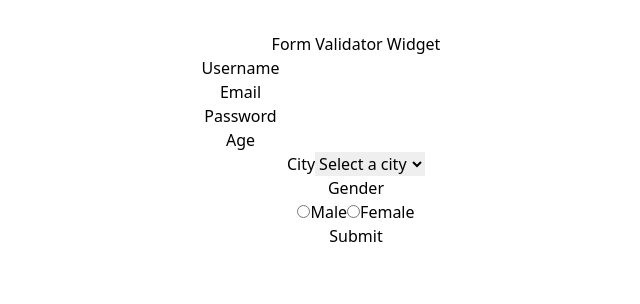
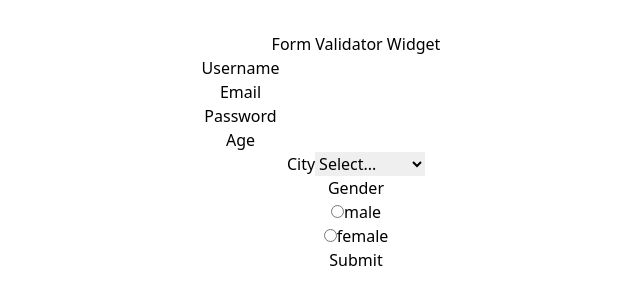
Before and after one commit to sriramsenthill/catalog-week2-assignment, a React (Vite) app: page / in a window 1280 px wide. Shown: the top 304 px of the page, without its empty margins (284-924 px from the left). Built offline with nearby package versions, Linux system fonts and the light colour scheme.

Commit message:
types defined

```diff
--- a/src/App.tsx
+++ b/src/App.tsx
@@ -2,64 +2,26 @@
 import './App.css';
 import React from 'react';
 import FormValidator from './components/FormValidator';
+import { validationRules } from './validation/validationRules';
+import { Field } from './types/types';
 
-// Define the type for validation rules
-interface ValidationRule {
-  rule: (value: string) => boolean;
-  message: string;
-}
+const App = () => {
 
-// Define the shape of your form's initial values
-interface FormData {
-  username: { value?: string; validationRules?: ValidationRule[] };
-  email: { value?: string; validationRules?: ValidationRule[] };
-  password: { value?: string; validationRules?: ValidationRule[] };
-  age: { value?: number; validationRules?: ValidationRule[] };
-  city: { value?: string; validationRules?: ValidationRule[] };
-  gender: { value?: string; validationRules?: ValidationRule[] };
-}
+  const fields: Field[] = [
+    { name: 'username', type: 'text' },
+    { name: 'email', type: 'email' },
+    { name: 'password', type: 'password' },
+    { name: 'age', type: 'number' },
+    { name: 'city', type: 'select', options: ['New York', 'Los Angeles', 'Chicago', 'Houston'] },
+    { name: 'gender', type: 'radio', options: ['male', 'female'] }
+  ];
 
-const initialValues: FormData = {
-  username: {
-    value: '',
-    validationRules: [{ rule: (val) => !!val.trim(), message: 'Username is required' }],
-  },
-  email: {
-    value: '',
-    validationRules: [{ rule: (val) => /\S+@\S+\.\S+/.test(val), message: 'Email is invalid' }],
-  },
-  password: {
-    value: '',
-    validationRules: [
-      {
-        rule: (val) =>
-          /^(?=.*[A-Z])(?=.*\d)(?=.*[@$!%*?&])[A-Za-z\d@$!%*?&]{8,}$/.test(val),
-        message:
-          'Password must be at least 8 characters long, contain at least one uppercase letter, one number, and one special character.',
-      },
-    ],
-  },
-  age: {
-    value: undefined,
-    validationRules: [
-      { rule: (val) => Number.isInteger(Number(val)) && Number(val) > 0 && Number(val) < 120, message: 'Age must be a valid number between 1 and 120.' },
-    ],
-  },
-  city: {
-    value: '',
-    validationRules: [{ rule: (val) => !!val, message: 'City is required.' }],
-  },
-  gender: {
-    value: '',
-    validationRules: [{ rule: (val) => !!val, message: 'Gender is required.' }],
-  },
+  return (
+    <div className="container mx-auto">
+      <h1 className="text-2xl font-bold mb-4">Form Validator Widget</h1>
+      <FormValidator fields={fields} validationRules={validationRules} />
+    </div>
+  );
 };
 
-const App = () => (
-  <div className="container mx-auto">
-    <h1 className="text-2xl font-bold mb-4">Form Validator Widget</h1>
-    <FormValidator initialValues={initialValues} />
-  </div>
-);
-
 export default App;
--- a/src/components/FormValidator.tsx
+++ b/src/components/FormValidator.tsx
@@ -4,12 +4,19 @@ import useForm from '../hooks/useForm';
 import InputField from './InputField';
 import SelectField from './SelectField';
 import RadioGroup from './RadioGroup';
+import { Field } from '../types/types';
 
-interface FormValidatorProps<T> {
-    initialValues: { [key in keyof T]: { value?: any; validationRules?: ValidationRule[] } };
+interface FormValidatorProps {
+    fields: Field[];
+    validationRules: Record<string, ValidationRule[]>;
 }
 
-const FormValidator = <T extends Record<string, any>>({ initialValues }: FormValidatorProps<T>) => {
+const FormValidator = ({ fields, validationRules }: FormValidatorProps) => {
+    const initialValues = fields.reduce((acc, field) => {
+        acc[field.name] = { value: '', validationRules: validationRules[field.name] || [] };
+        return acc;
+    }, {} as Record<string, any>);
+
     const { values, errors, handleChange, handleSubmit } = useForm(initialValues);
 
     const onSubmit = () => {
@@ -25,54 +32,42 @@ const FormValidator = <T extends Record<string, any>>({ initialValues }: FormVal
             }}
             className="p-4 border rounded shadow-md"
         >
-            {Object.keys(initialValues).map((key) => {
-                if (key === "city") {
+            {fields.map((field) => {
+                if (field.type === "select") {
                     return (
                         <SelectField
-                            key={key}
-                            label={key.charAt(0).toUpperCase() + key.slice(1)}
-                            name={key}
-                            value={values[key] || ''} // Ensure it's a string for dropdown
-                            options={[
-                                { value: 'new-york', label: 'New York' },
-                                { value: 'los-angeles', label: 'Los Angeles' },
-                                { value: 'chicago', label: 'Chicago' },
-                                { value: 'houston', label: 'Houston' }
-                            ]}
+                            key={field.name}
+                            label={field.name.charAt(0).toUpperCase() + field.name.slice(1)}
+                            name={field.name}
+                            value={values[field.name]?.value || ''}
+                            options={field.options!.map(option => ({ value: option.toLowerCase().replace(/ /g, '-'), label: option }))}
                             onChange={handleChange}
-                            error={errors[key]}
+                            error={errors[field.name]}
                         />
                     );
                 }
-                if (key === "gender") {
+                if (field.type === "radio") {
                     return (
                         <RadioGroup
-                            key={key}
-                            label="Gender"
-                            name={key}
-                            selectedValue={values[key] || ''} // Ensure it's a string for radio buttons
-                            options={[
-                                { value: 'male', label: 'Male' },
-                                { value: 'female', label: 'Female' }
-                            ]}
+                            key={field.name}
+                            label={field.name.charAt(0).toUpperCase() + field.name.slice(1)}
+                            name={field.name}
+                            selectedValue={values[field.name]?.value || ''}
+                            options={field.options!.map(option => ({ value: option.toLowerCase(), label: option }))}
                             onChange={handleChange}
                         />
                     );
                 }
-                const inputType =
-                    key === "email" ? "email" :
-                        key === "password" ? "password" :
-                            key === "age" ? "number" : "text";
 
                 return (
                     <InputField
-                        key={key}
-                        label={key.charAt(0).toUpperCase() + key.slice(1)}
-                        name={key}
-                        type={inputType} // Use appropriate input type here
-                        value={values[key] || ''} // Ensure it's a string for text input; access .value here if using objects in state.
+                        key={field.name}
+                        label={field.name.charAt(0).toUpperCase() + field.name.slice(1)}
+                        name={field.name}
+                        type={field.type || "text"}
+                        value={values[field.name]?.value || ''}
                         onChange={handleChange}
-                        error={errors[key]}
+                        error={errors[field.name]}
                     />
                 );
             })}
--- a/src/components/RadioGroup.tsx
+++ b/src/components/RadioGroup.tsx
@@ -4,29 +4,28 @@ import React from 'react';
 interface RadioGroupProps {
     label: string;
     name: string;
-    options: { value: string; label: string }[];
     selectedValue?: string;
-    onChange?: (name: string, value: string) => void;
+    options: Array<{ value: string; label: string }>;
+    onChange?: React.ChangeEventHandler<HTMLInputElement>;
 }
 
-const RadioGroup: React.FC<RadioGroupProps> = ({ label, name, options, selectedValue = '', onChange }) => (
+const RadioGroup = ({ label, name, selectedValue, options, onChange }: RadioGroupProps) => (
     <fieldset className="mb-4">
-        <legend className="block text-sm font-medium text-gray-700">{label}</legend>
-        <div className="mt-1">
-            {options.map((option) => (
-                <label key={option.value} className="inline-flex items-center mr-4">
+        <legend className="block mb-1">{label}</legend>
+        {options.map(option => (
+            <div key={option.value}>
+                <label>
                     <input
                         type="radio"
                         name={name}
                         value={option.value}
                         checked={selectedValue === option.value}
-                        onChange={() => onChange && onChange(name, option.value)}
-                        className="form-radio h-4 w-4 text-blue-600 transition duration-150 ease-in-out"
+                        onChange={onChange}
                     />
-                    <span className="ml-2">{option.label}</span>
+                    {option.label}
                 </label>
-            ))}
-        </div>
+            </div>
+        ))}
     </fieldset>
 );
 
--- a/src/components/SelectField.tsx
+++ b/src/components/SelectField.tsx
@@ -4,29 +4,30 @@ import React from 'react';
 interface SelectFieldProps {
     label: string;
     name: string;
-    value?: string; // The selected value should be a string
-    options: { value: string; label: string }[];
-    onChange?: (name: string, value?: string) => void;
-    error?: string[];
+    value?: string;
+    options: Array<{ value: string; label: string }>;
+    onChange?: React.ChangeEventHandler<HTMLSelectElement>;
+    error?: string;
 }
 
-const SelectField: React.FC<SelectFieldProps> = ({ label, name, value = "", options, onChange, error }) => (
+const SelectField = ({ label, name, value, options, onChange, error }: SelectFieldProps) => (
     <div className="mb-4">
-        <label className="block text-sm font-medium text-gray-700">{label}</label>
+        <label className="block mb-1" htmlFor={name}>{label}</label>
         <select
+            className={`border rounded p-2 w-full ${error ? 'border-red-500' : ''}`}
+            id={name}
             name={name}
             value={value}
-            onChange={(e) => onChange && onChange(name, e.target.value)}
-            className={`mt-1 block w-full border ${error ? 'border-red-500' : 'border-gray-300'} rounded-md shadow-sm focus:ring focus:ring-blue-300`}
+            onChange={onChange}
         >
-            <option value="">Select a city</option>
-            {options.map((option) => (
+            <option value="">Select...</option>
+            {options.map(option => (
                 <option key={option.value} value={option.value}>
                     {option.label}
                 </option>
             ))}
         </select>
-        {error && <div className="text-red-500 text-sm">{error.join(', ')}</div>}
+        {error && <p className="text-red-500 text-sm">{error}</p>}
     </div>
 );
 
--- a/src/hooks/useForm.ts
+++ b/src/hooks/useForm.ts
@@ -1,57 +1,50 @@
 // src/hooks/useForm.ts
 import { useState } from 'react';
+import { FormData } from '../types/types';
 
-interface ValidationRule {
-    rule: (value: string) => boolean; // Expecting a string for validation
-    message: string;
-}
+const useForm = (initialValues: FormData) => {
+    const [values, setValues] = useState<FormData>(initialValues);
+    const [errors, setErrors] = useState<Record<string, string>>({});
 
-const useForm = (initialValues: { [key: string]: { value: string; validationRules?: ValidationRule[] } }) => {
-    // Initialize form values as empty strings
-    const [values, setValues] = useState<{ [key: string]: string }>(
-        Object.keys(initialValues).reduce((acc, key) => {
-            acc[key] = ''; // Initialize each field to an empty string
-            return acc;
-        }, {} as { [key: string]: string })
-    );
-
-    const [errors, setErrors] = useState<{ [key: string]: string[] }>({});
-
-    const handleChange = (name: string, value: string) => {
-        // Update state with new value
-        setValues((prev) => ({ ...prev, [name]: value }));
+    const handleChange = (event: React.ChangeEvent<HTMLInputElement | HTMLSelectElement>) => {
+        const { name, value } = event.target;
+        setValues((prevValues) => ({
+            ...prevValues,
+            [name]: { ...prevValues[name], value }
+        }));
 
         // Validate on change
         validateField(name, value);
     };
 
-    const validateField = (name: string, value: string) => {
-        const fieldConfig = initialValues[name];
-        if (fieldConfig?.validationRules) {
-            const fieldErrors = fieldConfig.validationRules
-                .filter(rule => !rule.rule(value))
-                .map(rule => rule.message);
-            setErrors((prev) => ({ ...prev, [name]: fieldErrors }));
+    const validateField = (name: string, value: any) => {
+        const fieldRules = values[name]?.validationRules || [];
+        let errorMessage = '';
+
+        for (const rule of fieldRules) {
+            if (!rule.rule(value)) {
+                errorMessage = rule.message;
+                break;
+            }
         }
+
+        setErrors((prevErrors) => ({
+            ...prevErrors,
+            [name]: errorMessage,
+        }));
     };
 
-    const handleSubmit = (callback: (values: { [key: string]: string }) => void) => {
-        const newErrors: { [key: string]: string[] } = {};
-        let isValid = true;
+    const handleSubmit = (callback: () => void) => {
+        let hasErrors = false;
 
-        Object.keys(initialValues).forEach(name => {
-            const value = values[name];
-            validateField(name, value);
-            if (errors[name]?.length) {
-                newErrors[name] = errors[name];
-                isValid = false;
-            }
+        Object.keys(values).forEach((key) => {
+            const value = values[key].value;
+            validateField(key, value);
+            if (errors[key]) hasErrors = true;
         });
 
-        if (isValid) {
-            callback(values);
-        } else {
-            setErrors(newErrors);
+        if (!hasErrors) {
+            callback();
         }
     };
 
--- /dev/null
+++ b/src/types/types.ts
@@ -0,0 +1,31 @@
+// src/types/types.ts
+
+// Define the type for validation rules
+export interface ValidationRule {
+    rule: (value: string | number) => boolean; // Accepts both string and number for flexibility
+    message: string;
+}
+
+// Define the shape of initial values for form fields
+export interface FormField<T> {
+    value?: T; // Generic type to allow different types (string, number, etc.)
+    validationRules?: ValidationRule[];
+}
+
+// Define the shape of your form data using generics
+export interface FormData {
+    [key: string]: FormField<any>; // Allows any field name with corresponding FormField structure
+}
+
+// Define the shape of a field used in FormValidator component
+export interface Field {
+    name: string;
+    type?: string; // Optional type for input (text, email, password, etc.)
+    options?: string[]; // Optional options for select or radio inputs
+}
+
+// Define props for the FormValidator component
+export interface FormValidatorProps {
+    fields: Field[]; // Array of fields to be rendered in the form
+    validationRules: Record<string, ValidationRule[]>; // Object mapping field names to their validation rules
+}
--- /dev/null
+++ b/src/validation/validationRules.ts
@@ -0,0 +1,35 @@
+// src/validation/validationRules.ts
+import { ValidationRule } from '../types/types'; // Import the ValidationRule type
+
+export const validationRules: Record<string, ValidationRule[]> = {
+    username: [
+        { rule: (val) => !!val.trim(), message: 'Username is required' },
+    ],
+    email: [
+        { rule: (val) => /\S+@\S+\.\S+/.test(val), message: 'Email is invalid' },
+    ],
+    password: [
+        {
+            rule: (val) =>
+                /^(?=.*[A-Z])(?=.*\d)(?=.*[@$!%*?&])[A-Za-z\d@$!%*?&]{8,}$/.test(val),
+            message:
+                'Password must be at least 8 characters long, contain at least one uppercase letter, one number, and one special character.',
+        },
+    ],
+    age: [
+        {
+            rule: (val) => {
+                const numVal = Number(val); // Convert the input to a number
+                // Check if numVal is an integer and then perform the comparison
+                return Number.isInteger(numVal) && numVal > 0 && numVal < 120;
+            },
+            message: 'Age must be a valid number between 1 and 120.'
+        }
+    ],
+    city: [
+        { rule: (val) => !!val, message: 'City is required.' },
+    ],
+    gender: [
+        { rule: (val) => !!val, message: 'Gender is required.' },
+    ],
+};
```
Also changed, not shown: src/components/InputField.tsx (+11 -10 lines).
